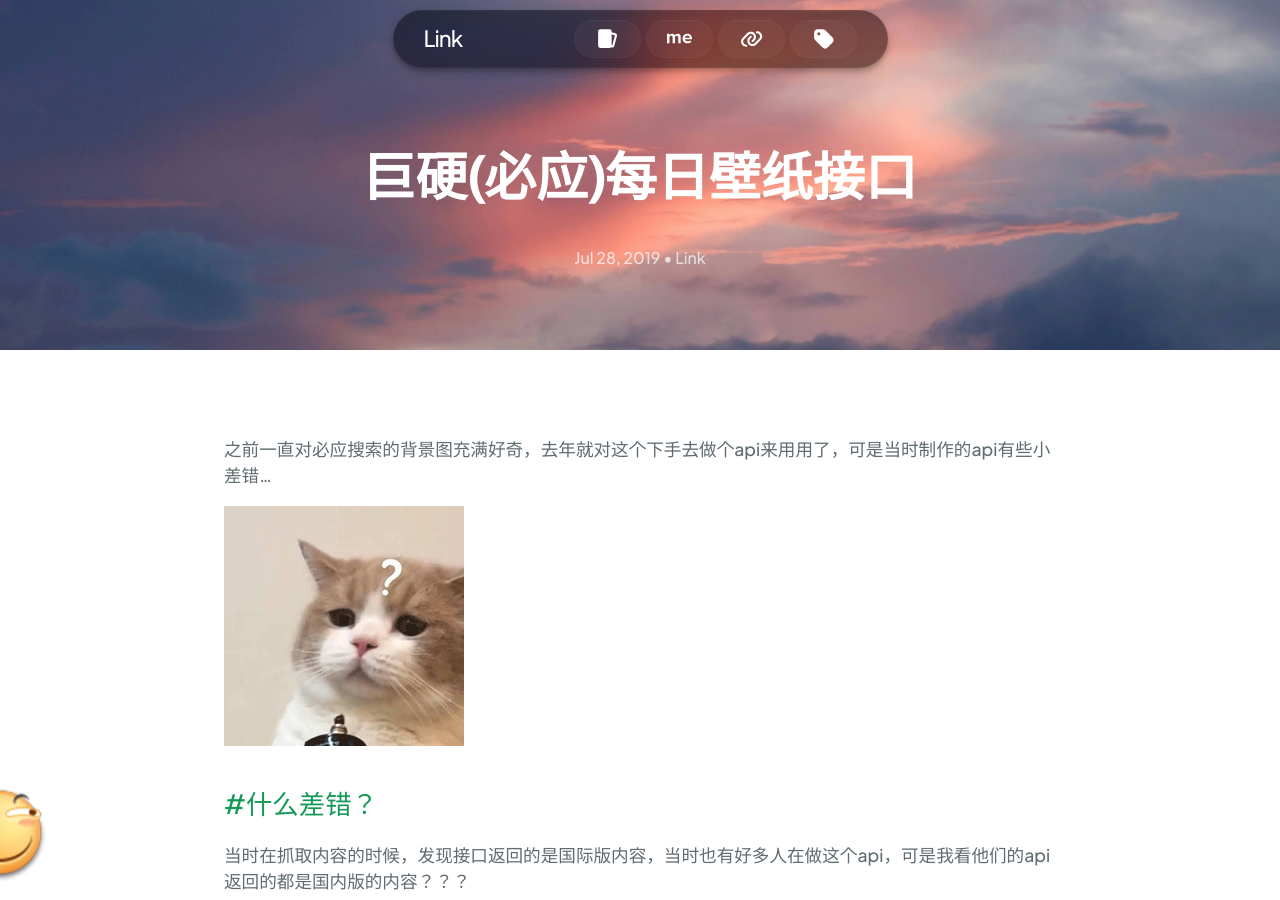
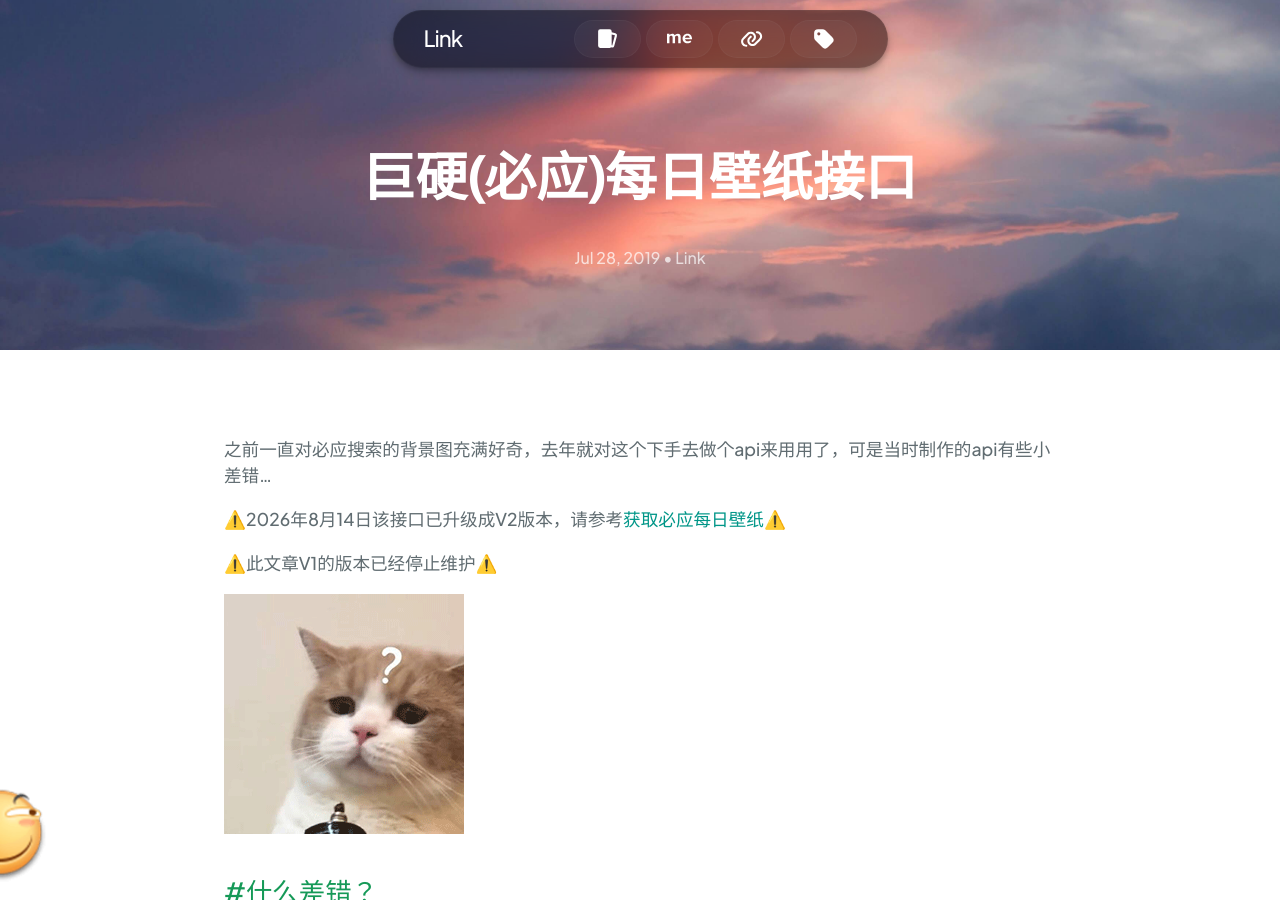
Before and after one commit to link9596/qwq, a Jekyll site: the page built from _posts/2019-7-28-bing.md, in a window 1280 px wide and 900 px high. Built offline with Jekyll 4.4.1, drawn with Linux system fonts in a browser that asks for light colours; comment, search, counter and statistics services are not loaded.

Commit message:
Update 2019-7-28-bing.md

```diff
--- a/_posts/2019-7-28-bing.md
+++ b/_posts/2019-7-28-bing.md
@@ -5,6 +5,10 @@
 ---
 
 之前一直对必应搜索的背景图充满好奇，去年就对这个下手去做个api来用用了，可是当时制作的api有些小差错...
+
+⚠️2026年8月14日该接口已升级成V2版本，请参考[获取必应每日壁纸](https://atlinker.cn/2026/08/14/bingwallpaperV2.html)⚠️
+
+⚠️此文章V1的版本已经停止维护⚠️
 
 ![???](/usrimg/2019-7-28-bing.gif)
 
```
